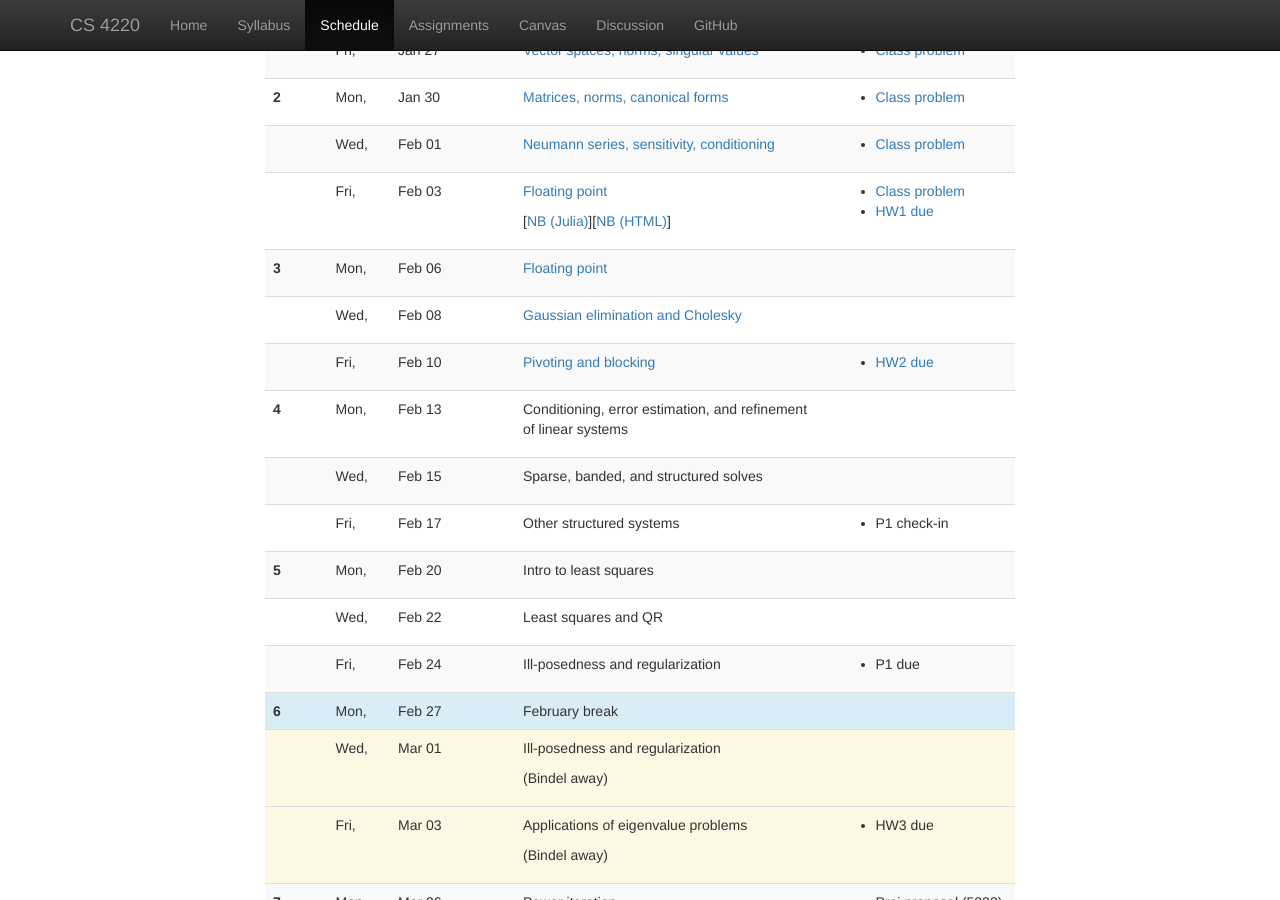
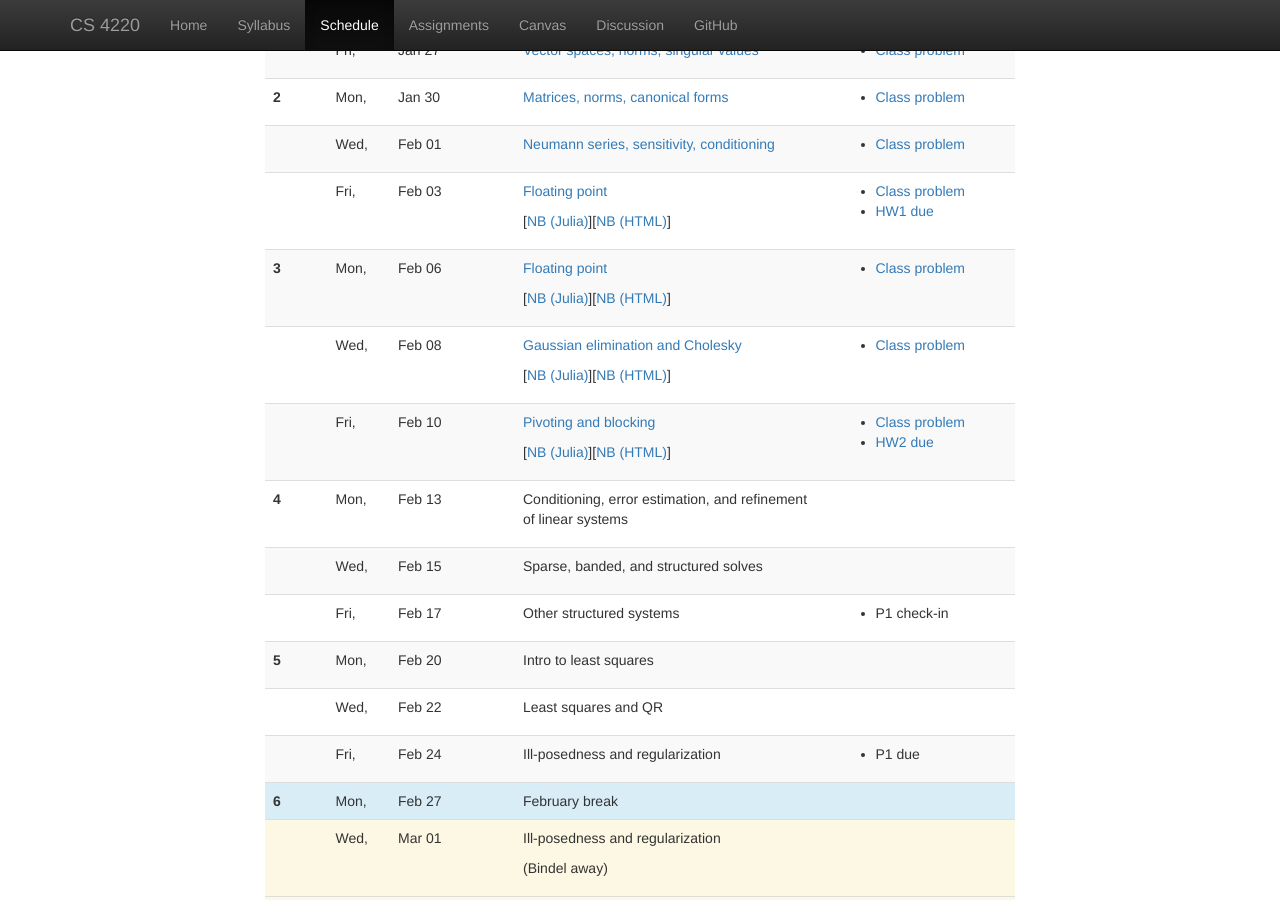
Before and after one commit to dbindel/cs4220-s23, a Jekyll site: the page built from web/schedule.html, in a window 1280 px wide and 900 px high, scrolled down 400 px. Built offline with Jekyll 4.4.1, drawn with Linux system fonts in a browser that asks for light colours; nearby versions of some CDN libraries.

Commit message:
Add class problems and Pluto links for week of 2/6.

```diff
--- a/web/_data/lectures.yml
+++ b/web/_data/lectures.yml
@@ -58,9 +58,9 @@
       file: hw1.html
   ulinks:
     - info: NB (Julia)
-      url: lec/2023-01-25.jl
+      url: lec/2023-02-03.jl
     - info: NB (HTML)
-      url: lec/2023-01-25.html
+      url: lec/2023-02-03.html
 #
 # ==================
 # Week 3 (linear solves)
@@ -69,17 +69,40 @@
   date: 2023-02-06
   info: Floating point
   notes: 2023-02-03.pdf
+  hw:
+    - info: Class problem
+      file: 2023-02-06-class.pdf
+  ulinks:
+    - info: NB (Julia)
+      url: lec/2023-02-03.jl
+    - info: NB (HTML)
+      url: lec/2023-02-03.html
 -
   date: 2023-02-08
   info: Gaussian elimination and Cholesky
   notes: 2023-02-08.pdf
+  hw:
+    - info: Class problem
+      file: 2023-02-08-class.pdf
+  ulinks:
+    - info: NB (Julia)
+      url: lec/2023-02-08.jl
+    - info: NB (HTML)
+      url: lec/2023-02-08.html
 -
   date: 2023-02-10
   info: Pivoting and blocking
   notes: 2023-02-10.pdf
   hw:
+    - info: Class problem
+      file: 2023-02-10-class.pdf
     - info: HW2 due
       file: hw2.html
+  ulinks:
+    - info: NB (Julia)
+      url: lec/2023-02-10.jl
+    - info: NB (HTML)
+      url: lec/2023-02-10.html
 #
 # ==================
 # Week 4 (structured solves)
```
Also changed, not shown: 4 other files.
